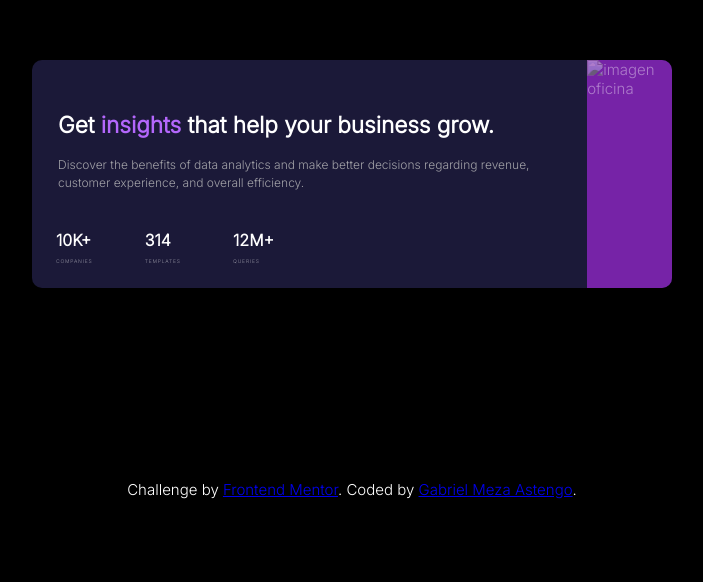
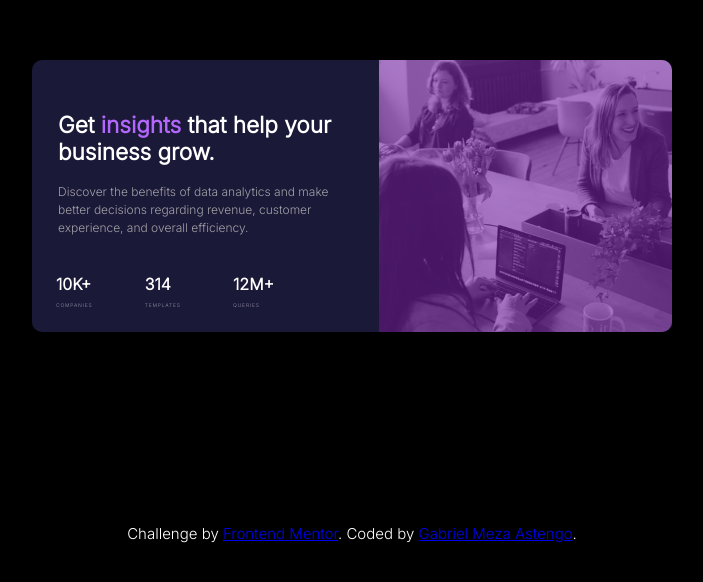
Before and after one commit to GMA77/frontend-mentor-ejercicio1, a plain HTML site: page index.html in a window 1280 px wide. Shown: the part 132-714 px from the top of the page, without its empty margins (288-991 px from the left). Drawn offline with Linux system fonts and the light colour scheme; the site is published under a folder, as on GitHub Pages, so addresses that start at the root find nothing.

Commit message:
Update index.html

```diff
--- a/index.html
+++ b/index.html
@@ -20,7 +20,7 @@
   <div class="main-container">
 
     <div class="img-container">
-      <img class="imagen" src="/images/image-header-mobile.jpg" alt="imagen oficina">
+      <img class="imagen" src="images/image-header-mobile.jpg" alt="imagen oficina">
 
     </div>
     <div class="sub-container">
```
